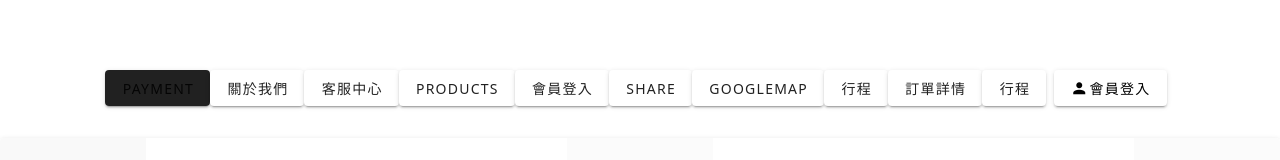
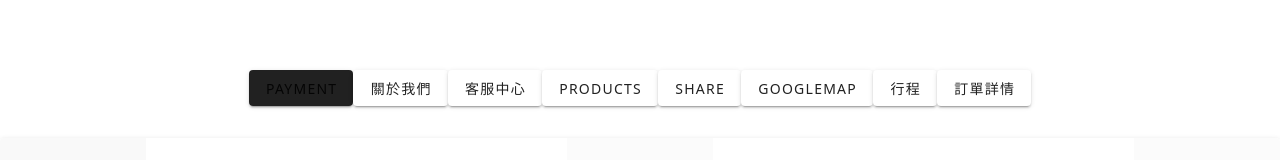
Before and after one commit to theoch3n/TravelLog-Vue, a Vue app: page /payment in a window 1280 px wide. Shown: the part 130-290 px from the top of the page. Built offline with nearby package versions, Linux system fonts and the light colour scheme.

Commit message:
[fix] 拿掉多餘頁面

```diff
--- a/src/components/Header.vue
+++ b/src/components/Header.vue
@@ -25,11 +25,31 @@ const pageTitle = ref("");
 // ];
 // 定義選單
 const pages = [
-  { value: "payment", text: "Payment", textClass: "text-brown-darken-1", to: "/payment" },
-  { value: "about", text: "關於我們", textClass: "text-blue", to: "/about" },
-  { value: "contact", text: "客服中心", textClass: "text-yellow-darken-4", to: "/contact" },
-  { value: "products", text: "Products", textClass: "text-purple-darken-4", to: "/products" },
-  { value: "Account", text: "會員登入", icon: "mdi-account", textClass: "text-black", to: "/account" },
+  {
+    value: "payment",
+    text: "Payment",
+    textClass: "text-brown-darken-1",
+    to: "/payment"
+  },
+  {
+    value: "about",
+    text: "關於我們",
+    textClass: "text-blue",
+    to: "/about"
+  },
+  {
+    value: "contact",
+    text: "客服中心",
+    textClass: "text-yellow-darken-4",
+    to: "/contact"
+  },
+  {
+    value: "products",
+    text: "Products",
+    textClass: "text-purple-darken-4",
+    to: "/products"
+  },
+
   {
     value: "share",
     text: "share",
@@ -56,13 +76,6 @@ const pages = [
     text: "訂單詳情",
     textClass: "text-yellow-darken-4",
     to: "/orderDetail",
-  },
-  {
-    value: "Itinerary",
-    text: "行程",
-    icon: "mdi-phone-incoming",
-    textClass: "text-yellow-darken-4",
-    to: "/Googlemap",
   },
 ];
 
@@ -92,7 +105,7 @@ function openLoginModal() {
 </script>
 
 <template>
-    <!-- 引入子組件 -->
+  <!-- 引入子組件 -->
   <LoginModal ref="loginModalRef" />
 
   <div>
@@ -157,7 +170,7 @@ function openLoginModal() {
               class="bi bi-shop-window fs-4 me-3"></i></a>
           <a class="tool-button text-black" href="./contact.html" data-bs-toggle="" aria-controls=""><i
               class="bi bi-chat-fill fs-4 me-3"></i></a>
-              <!-- 會員登入按鈕：點擊後執行 openLoginModal() -->
+          <!-- 會員登入按鈕：點擊後執行 openLoginModal() -->
 
           <a class="tool-button text-black" href="javascript:;" data-bs-toggle="modal" data-bs-target="#exampleModal"><i
               class="bi bi-person-fill fs-4 me-3"></i></a>
--- a/src/layouts/Default.vue
+++ b/src/layouts/Default.vue
@@ -9,6 +9,7 @@ import PageTop from "../components/PageTop.vue";
 <template>
     <v-app>
         <!-- 公告欄 -->
+        <!-- 跑馬燈會擋到底下按鈕，修好再放回去 -->
         <Announcement />
         <!-- 頁首區域 -->
         <Header />
```
